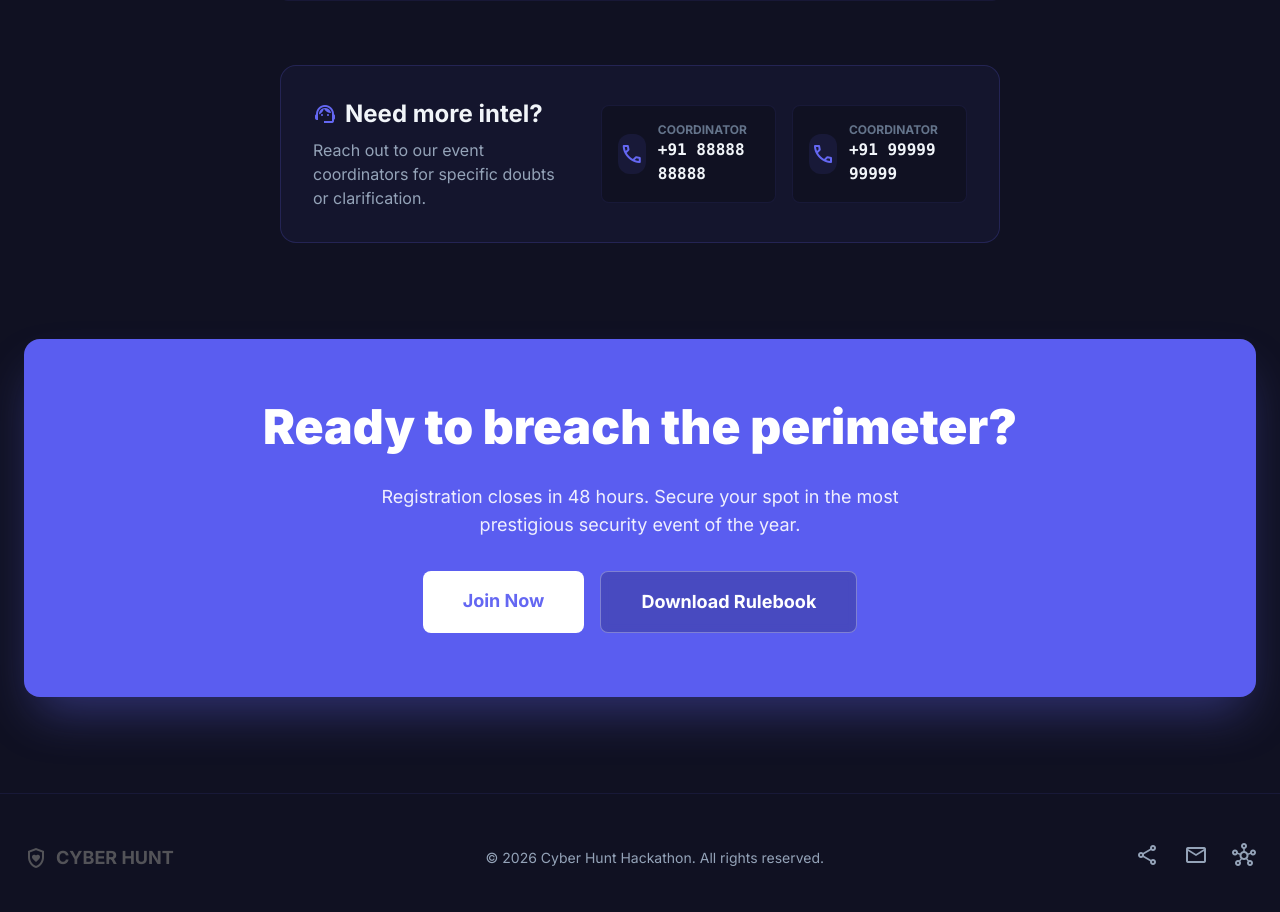
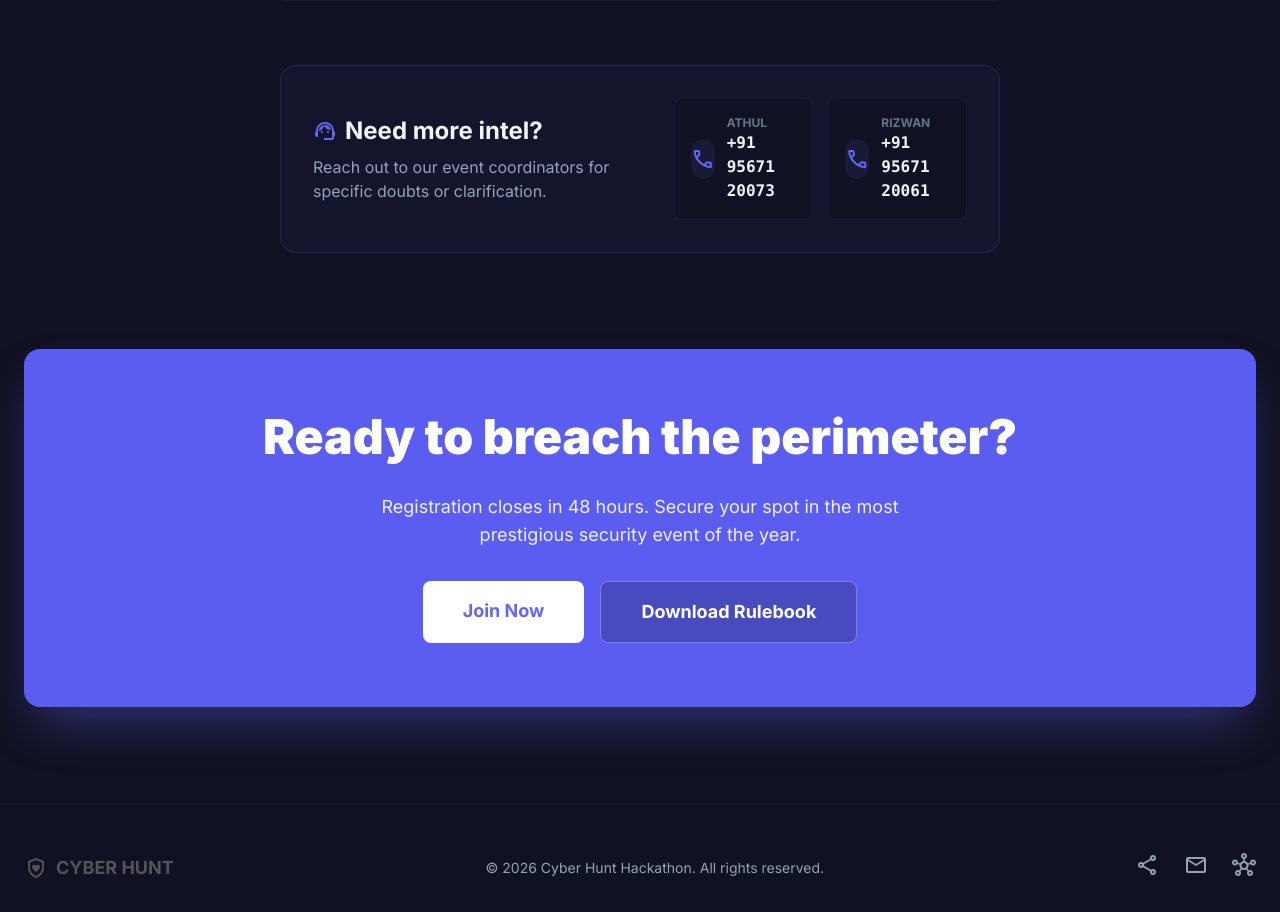
Before and after one commit to AthulKrishna2501/Cyber-Hunt, a Next.js app in the folder frontend/: page / in a window 1280 px wide. Shown: the part 3466-4378 px from the top of the page. Built offline with nearby package versions, Linux system fonts and the light colour scheme.

Commit message:
update: Update coordinator contact info

```diff
--- a/frontend/src/app/page.tsx
+++ b/frontend/src/app/page.tsx
@@ -327,22 +327,22 @@ export default function Home() {
                 <p className="text-slate-600 dark:text-slate-400">Reach out to our event coordinators for specific doubts or clarification.</p>
               </div>
               <div className="flex flex-col sm:flex-row gap-4">
-                <a href="tel:+918888888888" className="flex items-center gap-3 bg-white dark:bg-background-dark p-4 rounded-xl border border-slate-200 dark:border-primary/10 hover:border-primary/30 transition-colors">
+                <a href="tel:+919567120073" className="flex items-center gap-3 bg-white dark:bg-background-dark p-4 rounded-xl border border-slate-200 dark:border-primary/10 hover:border-primary/30 transition-colors">
                   <div className="w-10 h-10 rounded-full bg-primary/10 flex items-center justify-center text-primary">
                     <span className="material-symbols-outlined">call</span>
                   </div>
                   <div>
-                    <p className="text-xs text-slate-500 uppercase font-bold">Coordinator</p>
-                    <p className="font-mono font-bold">+91 88888 88888</p>
+                    <p className="text-xs text-slate-500 uppercase font-bold">Athul</p>
+                    <p className="font-mono font-bold">+91 95671 20073</p>
                   </div>
                 </a>
-                <a href="tel:+919999999999" className="flex items-center gap-3 bg-white dark:bg-background-dark p-4 rounded-xl border border-slate-200 dark:border-primary/10 hover:border-primary/30 transition-colors">
+                <a href="tel:+919567120061" className="flex items-center gap-3 bg-white dark:bg-background-dark p-4 rounded-xl border border-slate-200 dark:border-primary/10 hover:border-primary/30 transition-colors">
                   <div className="w-10 h-10 rounded-full bg-primary/10 flex items-center justify-center text-primary">
                     <span className="material-symbols-outlined">call</span>
                   </div>
                   <div>
-                    <p className="text-xs text-slate-500 uppercase font-bold">Coordinator</p>
-                    <p className="font-mono font-bold">+91 99999 99999</p>
+                    <p className="text-xs text-slate-500 uppercase font-bold">Rizwan</p>
+                    <p className="font-mono font-bold">+91 95671 20061</p>
                   </div>
                 </a>
               </div>
```
